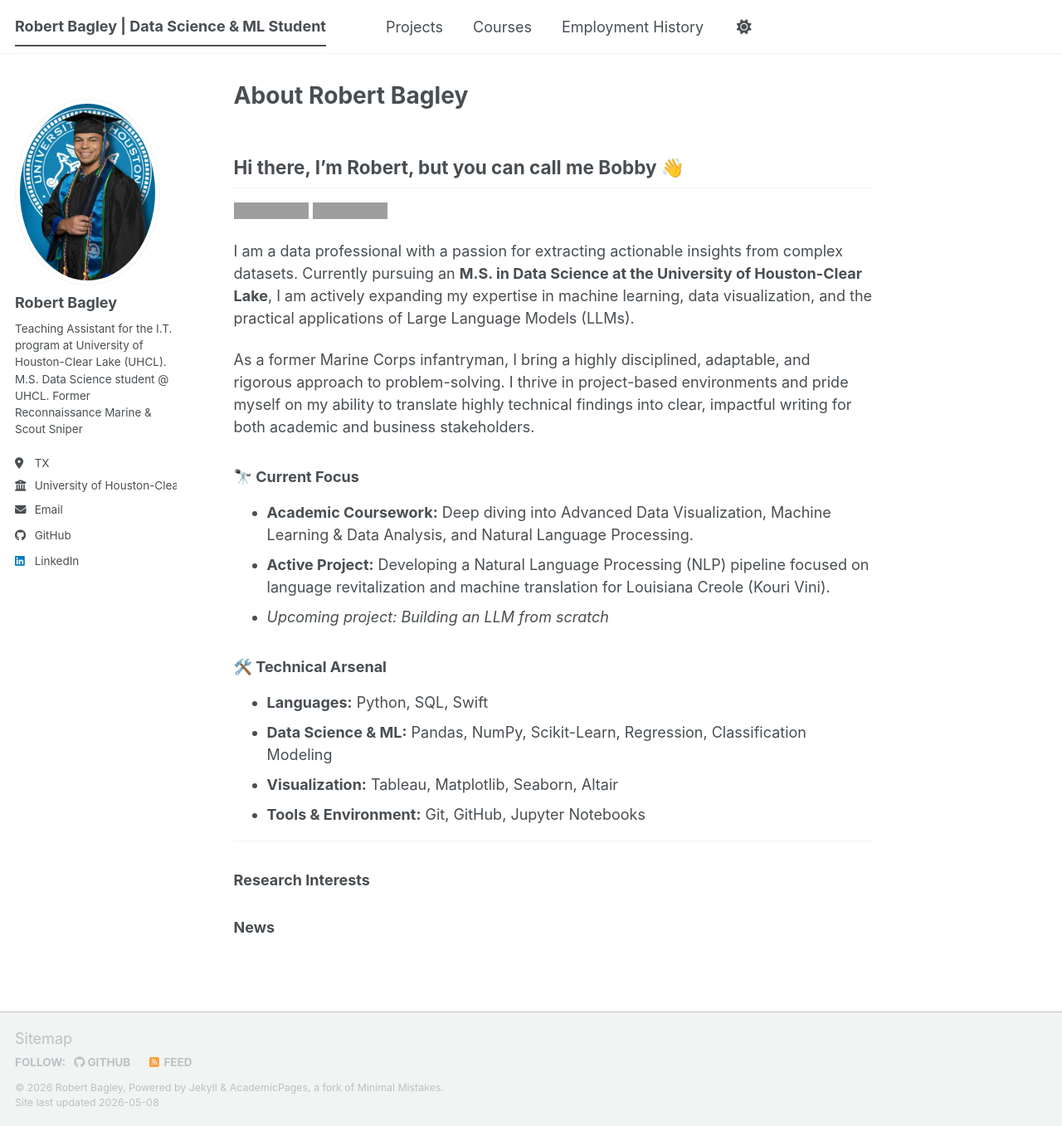
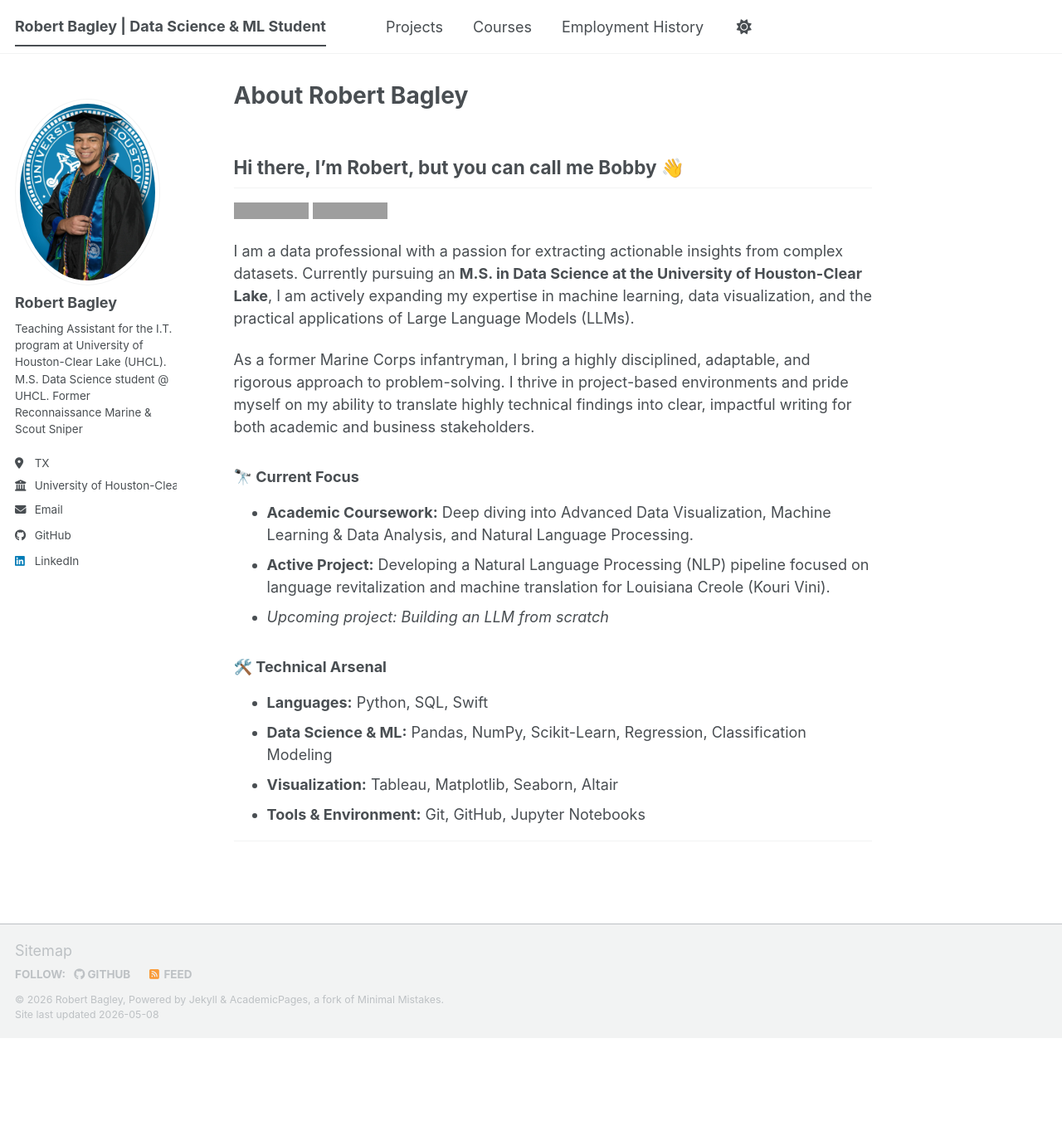
Before and after one commit to Bobby-Bag/Bobby-Bag.github.io, a Jekyll site: the page built from _pages/about.md, in a window 1280 px wide and 1357 px high. Shown: the whole window at 83% size. Built offline with Jekyll 4.4.1, drawn with Linux system fonts in a browser that asks for light colours; a script bundle is joined from its source files by our own code; library files that are not in the unit come from our copies; grey boxes are pictures that could not be loaded.

Commit message:
Clean up about.md by removing unused sections
Removed sections on Research Interests and News.

```diff
--- a/_pages/about.md
+++ b/_pages/about.md
@@ -27,10 +27,3 @@ As a former Marine Corps infantryman, I bring a highly disciplined, adaptable, a
 *   **Tools & Environment:** Git, GitHub, Jupyter Notebooks
 
 ---
-
-
-### Research Interests
-
-
-
-### News
```
